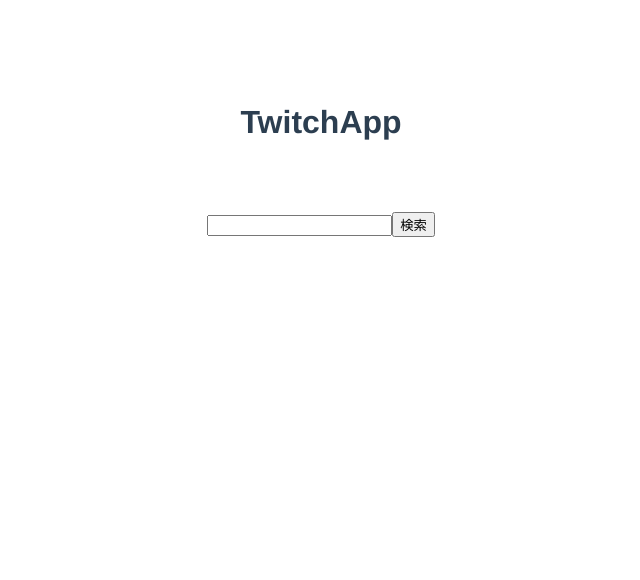
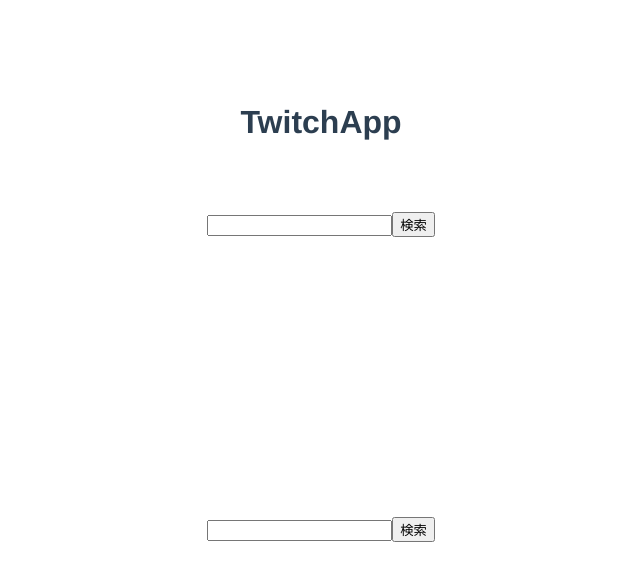
Before and after one commit to yus-sasaki/TwitchSearchWebApp, a Vue app: page / in a window 1280 px wide. Shown: the top 580 px of the page, without its empty margins (319-959 px from the left). Built offline with nearby package versions, Linux system fonts and the light colour scheme.

Commit message:
F チャンネル検索のテスト

```diff
--- a/src/components/streams-list.vue
+++ b/src/components/streams-list.vue
@@ -1,13 +1,22 @@
 <template>
 <div>
   <label v-text="selectCategory"></label>
-  <input v-model="inputtext" type="text" class="form-control">
+  <input v-model="inputCategoryText" type="text" class="form-control">
   <button v-on:click="SearchCategories()">検索</button>
   <div class="row">
     <div class="columns large-3 medium-6" v-for="stream in streamLists" :key="stream">
       <div class="card">
           <div class="stream-text">{{ stream.name }}</div>
            <img :src=stream.box_art_url v-on:click="SelectCategories(stream.id)">
+      </div>
+    </div>
+  </div>
+  <input v-model="inputChannelText" type="text" class="form-control">
+  <button v-on:click="SearchChannels()">検索</button>
+    <div class="row">
+    <div class="columns large-3 medium-6" v-for="channel in channelLists" :key="channel">
+      <div class="card">
+          <div class="channel-text">{{ channel.title }}</div>
       </div>
     </div>
   </div>
@@ -18,22 +27,37 @@
 export default {
   data(){
     return{
-      inputtext:"",
+      inputCategoryText:"",
+      inputChannelText:"",
       selectCategory:"",
       streamLists: [],
+      channelLists: [],
     }
   },
   methods: {
+    // ゲームカテゴリ検索
     SearchCategories() {
-      var searchkey = this.inputtext;
+      var searchkey = this.inputCategoryText;
       this.axios.get('https://api.twitch.tv/helix/search/categories?query='+searchkey)
       .then((response) => {
         console.log(response.data.data)
         this.streamLists = response.data.data;
       }).catch((error) => { console.log(error); });
     },
+
+    // 選択してるゲームカテゴリ保持
     SelectCategories(categoryId) {
       this.selectCategory = categoryId;
+    },
+
+    // 配信の検索
+    SearchChannels() {
+      var searchkey = this.inputChannelText;
+      this.axios.get('https://api.twitch.tv/helix/search/channels?query='+searchkey)
+      .then((response) => {
+        console.log(response.data.data)
+        this.channelLists = response.data.data;
+      }).catch((error) => { console.log(error); });
     },
   },
 }
@@ -88,6 +112,8 @@
   flex-wrap: wrap;
   align-items: center;
   justify-content: center;
+  height: 35vh;
+  overflow-y: auto;
 }
 
 .card {
```
